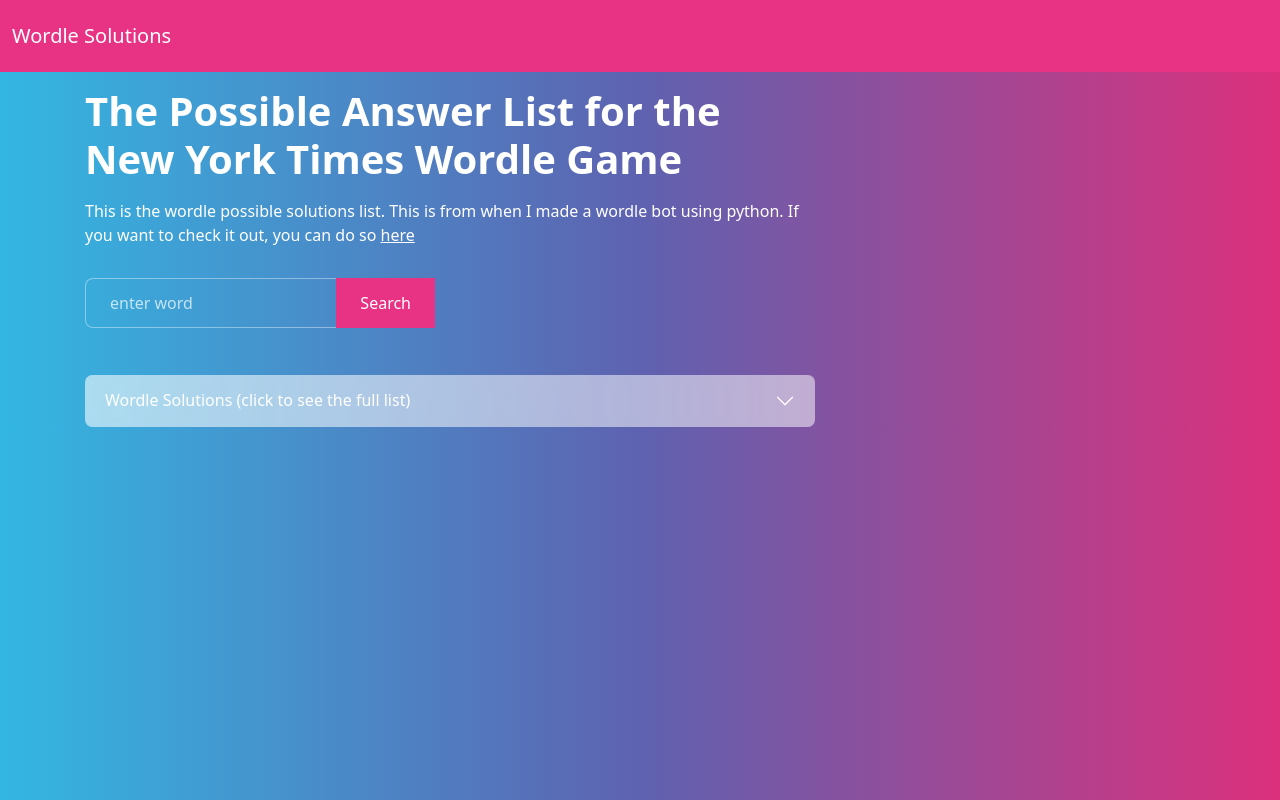
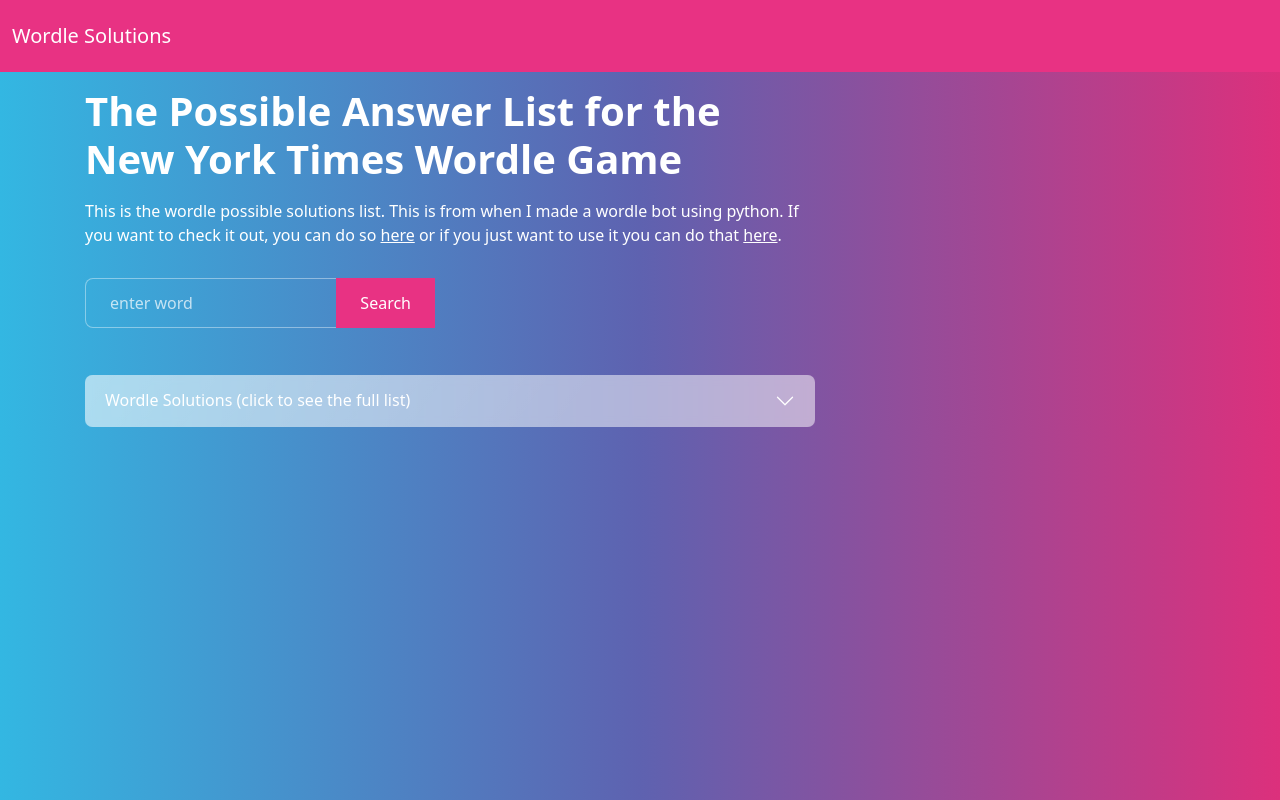
Before and after one commit to the-real-finnventor/wordle-solutions-website, a plain HTML site: page index.html in a window 1280 px wide. Drawn offline with nearby package versions, Linux system fonts and the light colour scheme.

Commit message:
add a way for users to use a wordle bot on the web

```diff
--- a/index.html
+++ b/index.html
@@ -45,7 +45,8 @@
         <h1>The Possible Answer List for the New York Times Wordle Game</h1>
         <p>This is the wordle possible solutions list. This is from when I made a wordle bot using python. If you want
           to check it out, you can do so <a href="https://github.com/the-real-finnventor/wordle-bot"
-            target="_blank">here</a></p>
+            target="_blank">here</a> or if you just want to use it you can do that <a
+            href="https://replit.com/@the-real-finnve/wordle-bot" target="_blank">here</a>.</p>
       </div>
     </div>
     <div class="row" id="search-bar">
```
